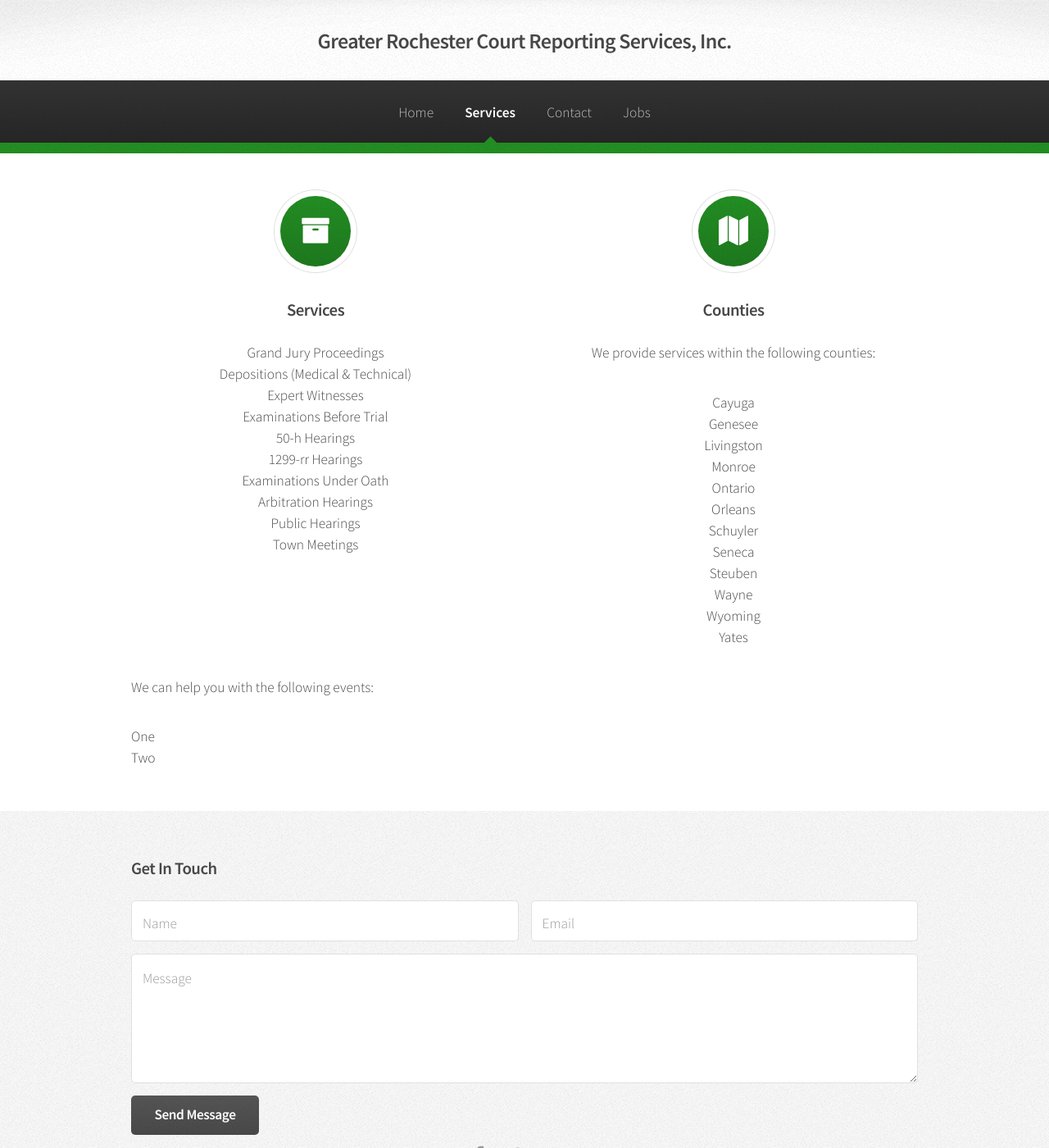
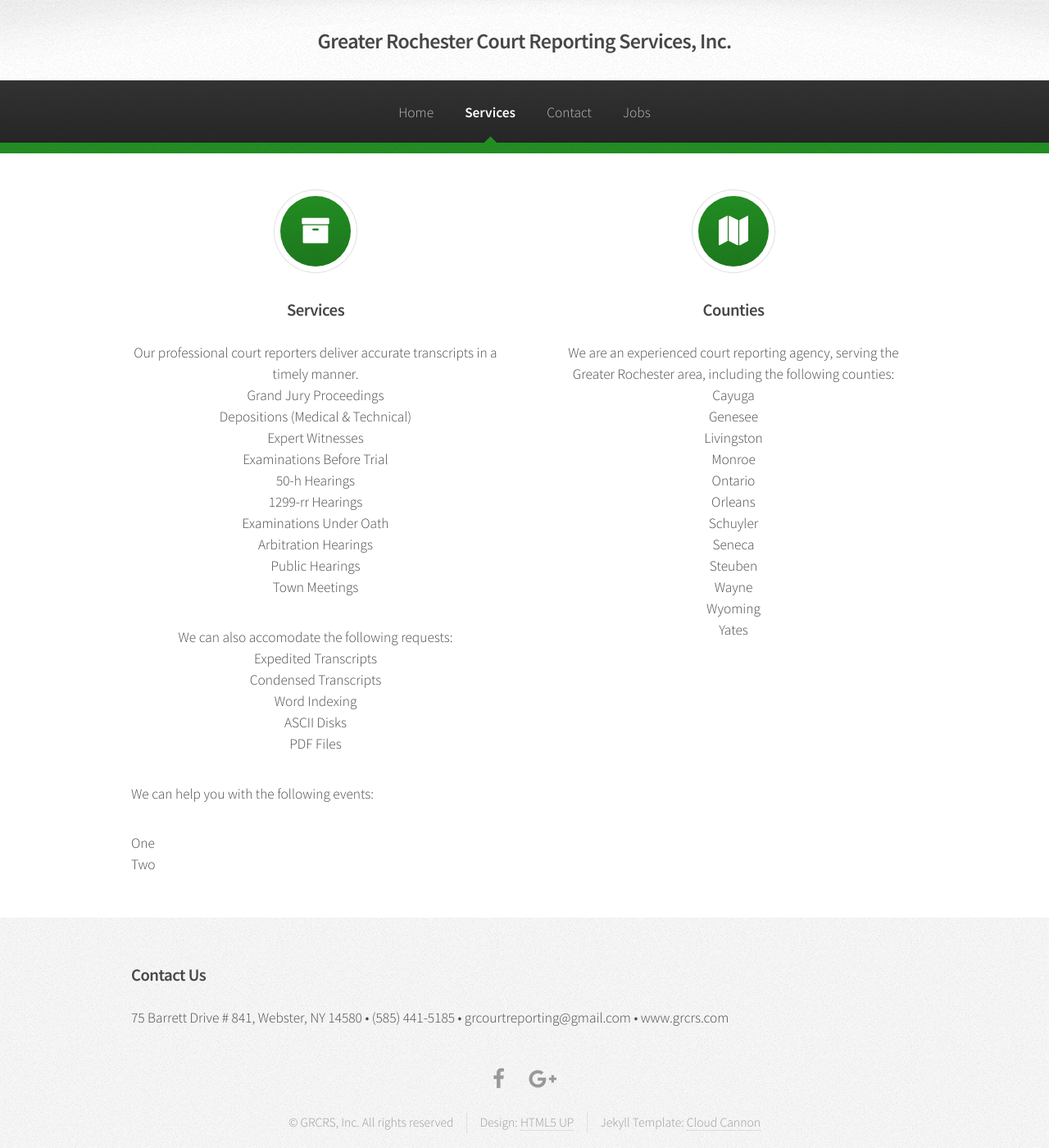
Before and after one commit to loganrath/grcrs, a Jekyll site: the page built from services.html, in a window 1280 px wide and 1400 px high. Shown: the whole window at 82% size. Built offline with Jekyll 4.4.1, drawn with Linux system fonts in a browser that asks for light colours.

Commit message:
services and footer page

```diff
--- a/_includes/footer.html
+++ b/_includes/footer.html
@@ -3,8 +3,9 @@
 				<div class="container">
 					<div class="row ">
 						<section class="12u">
-							<h3>Get In Touch</h3>
-							<form>
+							<h3>Contact Us</h3>
+							<p>75 Barrett Drive # 841, Webster, NY 14580 &bull; (585) 441-5185 &bull;  grcourtreporting@gmail.com &bull; www.grcrs.com</p>
+							<!--form>
 								<div class="row half collapse-at-2">
 									<div class="6u">
 										<input type="text" name="name" id="name" placeholder="Name" />
@@ -25,18 +26,15 @@
 										</ul>
 									</div>
 								</div>
-							</form>
+							</form-->
 						</section>
 					</div>
 				</div>
 
 				<!-- Icons -->
 					<ul class="icons">
-						<li><a href="#" class="icon fa-twitter"><span class="label">Twitter</span></a></li>
-						<li><a href="#" class="icon fa-facebook"><span class="label">Facebook</span></a></li>
-						<li><a href="#" class="icon fa-github"><span class="label">GitHub</span></a></li>
-						<li><a href="#" class="icon fa-linkedin"><span class="label">LinkedIn</span></a></li>
-						<li><a href="#" class="icon fa-google-plus"><span class="label">Google+</span></a></li>
+						<li><a href="http://www.facebook.com/grcrs/" class="icon fa-facebook"><span class="label">Facebook</span></a></li>
+						<li><a href="http://plus.google.com/+Grcrsinc" class="icon fa-google-plus"><span class="label">Google+</span></a></li>
 					</ul>
 
 				<!-- Copyright -->
--- a/services.html
+++ b/services.html
@@ -11,6 +11,7 @@
 					<div class="box highlight">
 						<i class="icon major fa-archive"></i>
 						<h3>Services</h3>
+						<p style="margin-bottom: 0">Our professional court reporters deliver accurate transcripts in a timely manner.</p>
 						<ul>
 							<li>Grand Jury Proceedings</li>
 							<li>Depositions (Medical &amp; Technical)</li>
@@ -23,13 +24,21 @@
 							<li>Public Hearings</li>
 							<li>Town Meetings</li>
 						</ul>
+						<p style="margin-bottom: 0;">We can also accomodate the following requests:</p>
+						<ul>
+							<li>Expedited Transcripts</li>
+    						<li>Condensed Transcripts</li>
+    						<li>Word Indexing</li>
+    						<li>ASCII Disks</li>
+    						<li>PDF Files</li>
+    					</ul>
 					</div>
 				</section>
 				<section class="6u">
 					<div class="box highlight">
 						<i class="icon major fa-map"></i>
 						<h3>Counties</h3>
-						<p>We provide services within the following counties:</p>
+						<p style="margin-bottom: 0;">We are an experienced court reporting agency, serving the Greater Rochester area, including the following counties:</p>
 						<ul>
 							<li>Cayuga</li><li>Genesee</li><li>Livingston</li><li>Monroe</li><li>Ontario</li><li>Orleans</li><li>Schuyler</li><li>Seneca</li><li>Steuben</li><li>Wayne</li><li>Wyoming</li><li>Yates</li>
 						</ul>
```
